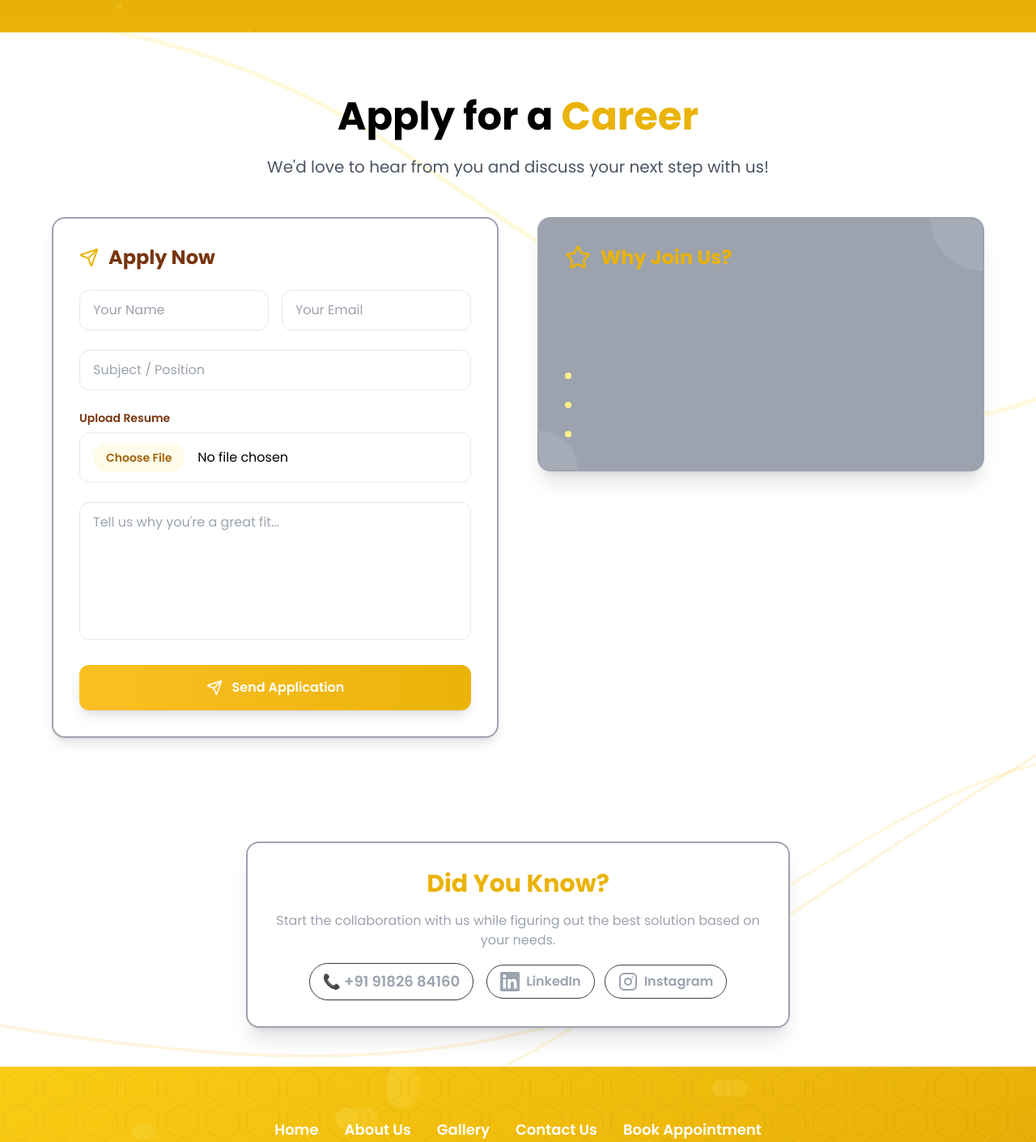
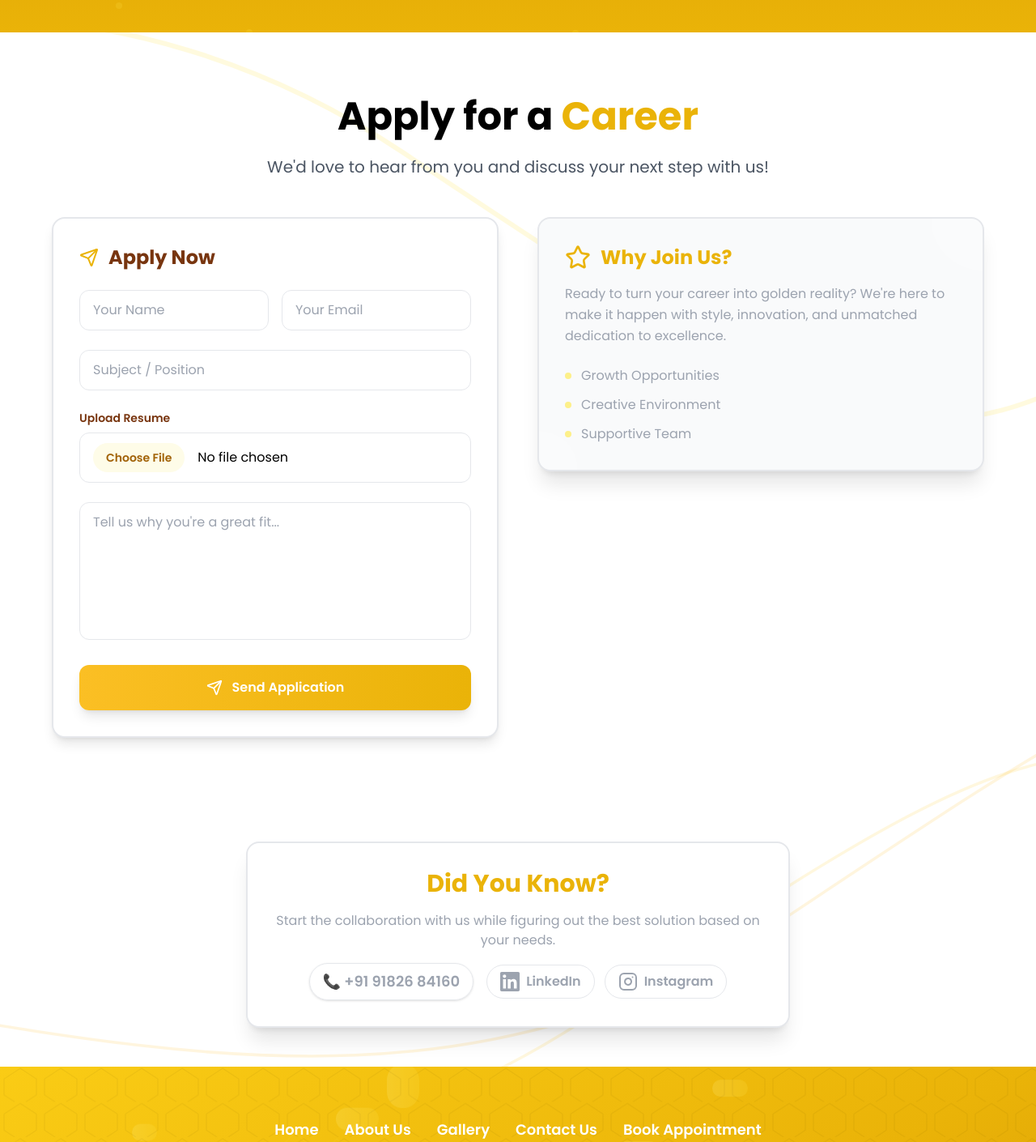
Before and after one commit to frigus-fiesta/main-website-frontend, a Next.js app: page /about/careers in a window 1280 px wide. Shown: the part 520-1930 px from the top of the page at 81% size. Built offline with nearby package versions, Linux system fonts and the light colour scheme.

Commit message:
minor gray color changes

```diff
--- a/app/about/careers/page.tsx
+++ b/app/about/careers/page.tsx
@@ -109,7 +109,7 @@ export default function CareersPage() {
           </div>
           <div className="mx-auto grid max-w-6xl gap-12 lg:grid-cols-2">
             <div className="relative">
-              <div className="animate-slide-in-up w-full rounded-2xl border-2 border-gray-400 bg-white p-8 shadow-lg transition-all duration-500">
+              <div className="animate-slide-in-up w-full rounded-2xl border-2 border-gray-200 bg-white p-8 shadow-lg transition-all duration-500">
                 <div className="absolute -right-4 -top-4 size-8 animate-ping rounded-full bg-gradient-to-r from-yellow-400 to-yellow-600 opacity-20" />
                 <h3 className="mb-6 flex items-center gap-3 text-2xl font-bold text-amber-900">
                   <Send className="size-6 text-yellow-500 transition-transform duration-300 hover:rotate-12" />
@@ -193,7 +193,7 @@ export default function CareersPage() {
               </div>
             </div>
             <div className="space-y-8">
-              <div className="animate-slide-in-up animation-delay-200 relative overflow-hidden rounded-2xl bg-gradient-to-br from-gray-400 to-gray-400 border-2 border-gray-400 p-8 text-white shadow-xl transition-all duration-500">
+              <div className="animate-slide-in-up animation-delay-200 relative overflow-hidden rounded-2xl bg-gray-50 border-2 border-gray-200 p-8 text-white shadow-xl transition-all duration-500">
                 <div className="absolute right-0 top-0 size-32 -translate-y-16 translate-x-16 rounded-full bg-white/10" />
                 <div className="absolute bottom-0 left-0 size-24 -translate-x-12 translate-y-12 rounded-full bg-white/10" />
                 <div className="relative z-10">
@@ -227,16 +227,16 @@ export default function CareersPage() {
         </div>
       </section>
       <section className={`relative z-10 flex flex-col items-center justify-center px-4 py-12 transition-all duration-1000 ease-out ${isHeroVisible ? "translate-y-0 opacity-100" : "translate-y-8 opacity-0"}`}>
-        <div className="animate-fade-in-up w-full border-2 border-gray-400 max-w-2xl rounded-2xl bg-white p-8 text-center shadow-xl">
+        <div className="animate-fade-in-up w-full border-2 border-gray-200 max-w-2xl rounded-2xl bg-white p-8 text-center shadow-xl">
           <h2 className="animate-text-shimmer mb-4 text-3xl font-bold text-yellow-500">Did You Know?</h2>
           <p className="mb-4 text-md text-gray-400">Start the collaboration with us while figuring out the best solution based on your needs.</p>
           <div className="mt-4 flex flex-col items-center justify-center gap-4 md:flex-row">
-            <Link href={`tel:+91-9182684160`} className="inline-block rounded-full bg-white/20 px-4 py-2 text-lg font-semibold text-gray-400 shadow border border-gray-700">📞 +91 91826 84160</Link>
+            <Link href={`tel:+91-9182684160`} className="inline-block rounded-full bg-white/20 px-4 py-2 text-lg font-semibold text-gray-400 shadow border border-gray-200">📞 +91 91826 84160</Link>
             <div className="mt-2 flex gap-3 md:mt-0">
-              <Link href="https://www.linkedin.com/company/frigus-fiesta-entertainments" target="_blank" rel="noopener noreferrer" className="flex items-center gap-2 rounded-full bg-white/20 border border-gray-700 px-4 py-2 font-semibold text-gray-400">
+              <Link href="https://www.linkedin.com/company/frigus-fiesta-entertainments" target="_blank" rel="noopener noreferrer" className="flex items-center gap-2 rounded-full bg-white/20 border border-gray-200 px-4 py-2 font-semibold text-gray-400">
                 <LinkedInIcon /> LinkedIn
               </Link>
-              <Link href="https://www.instagram.com/frigusfiesta?igsh=OHcyeGlwZmlkbWtn" target="_blank" rel="noopener noreferrer" className="flex items-center gap-2 rounded-full bg-white/20 border border-gray-700 px-4 py-2 font-semibold text-gray-400">
+              <Link href="https://www.instagram.com/frigusfiesta?igsh=OHcyeGlwZmlkbWtn" target="_blank" rel="noopener noreferrer" className="flex items-center gap-2 rounded-full bg-white/20 border border-gray-200 px-4 py-2 font-semibold text-gray-400">
                 <Instagram /> Instagram
               </Link>
             </div>
```
